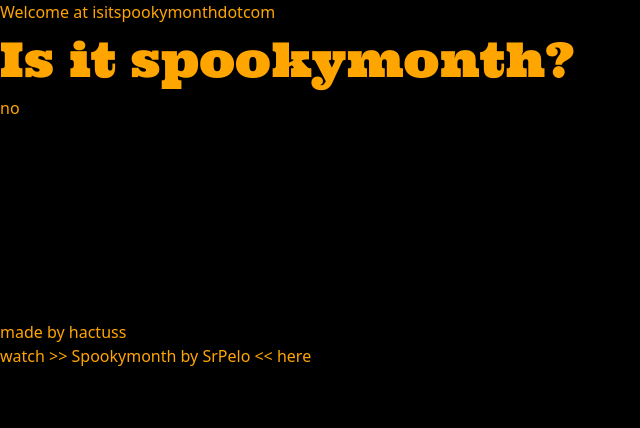
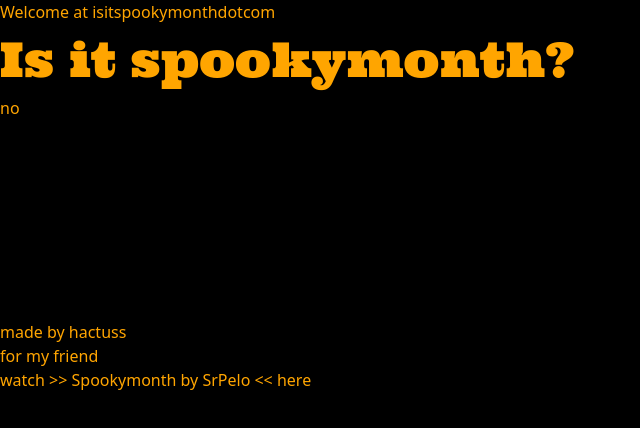
Before and after one commit to hactuss/isitspookymonth, a SvelteKit app: page / in a window 1280 px wide. Shown: the top 428 px of the page, without its empty margins (0-640 px from the left). Built offline with nearby package versions, Linux system fonts and the light colour scheme.

Commit message:
+page.svelte aktualisieren

```diff
--- a/src/routes/+page.svelte
+++ b/src/routes/+page.svelte
@@ -32,7 +32,7 @@
         />
     </div>
     <div style="margin-top: 25vh;">
-        <p>made by <a href="https://hactuss-website.vercel.app">hactuss</a></p>
+        <p>made by <a href="https://hactuss-website.vercel.app">hactuss</a></p> <p> for my friend</p>
         <p>
             watch <a
                 href="https://www.youtube.com/playlist?list=PLlgnRq26EmwJ-sDDKtiaVj-fuIGwrzCYG"
```
